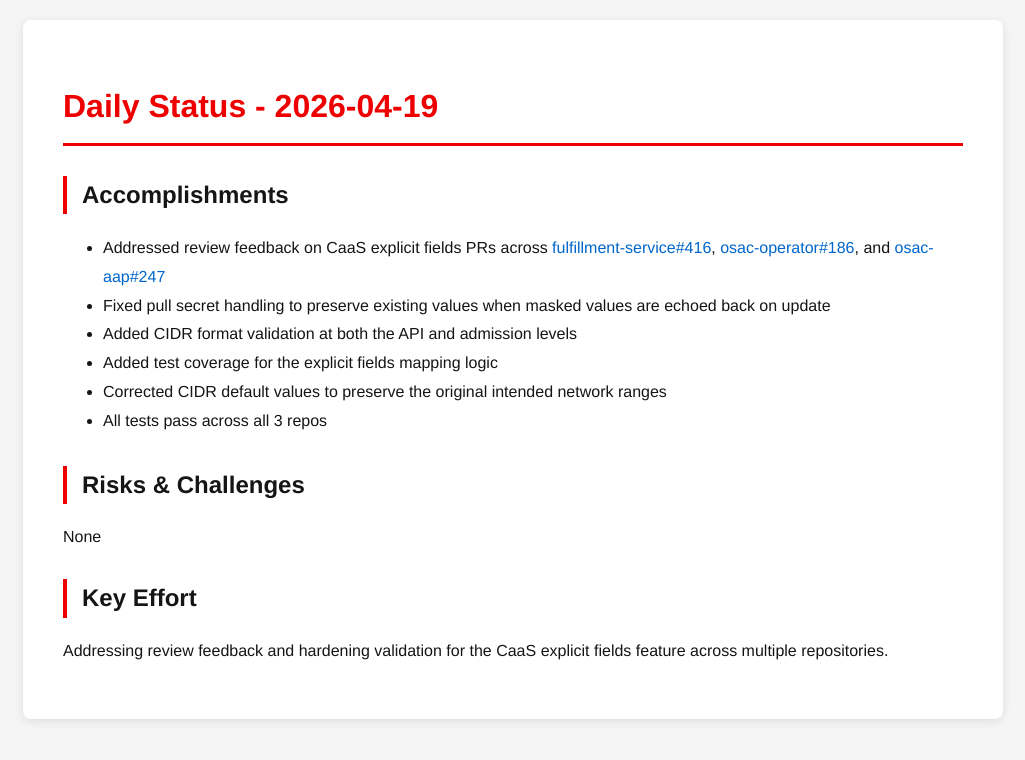
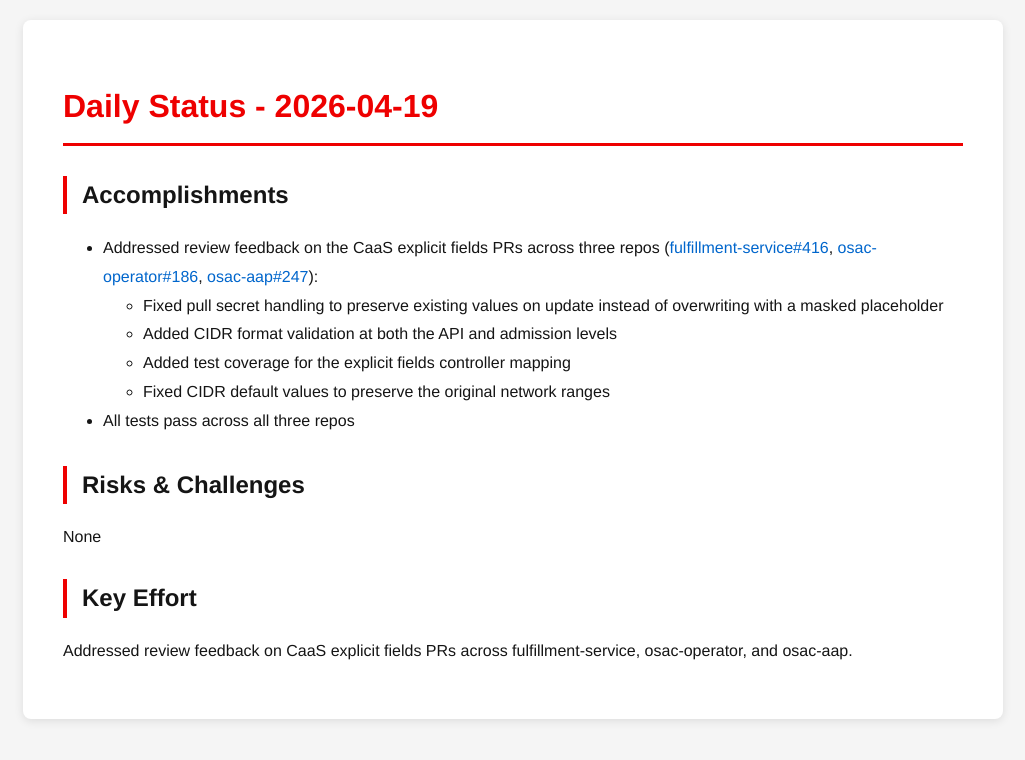
Before and after one commit to tzvatot/daily-status, a Jekyll site: the page built from 2026-04-19.md, in a window 1280 px wide. Shown: the top 760 px of the page, without its empty margins (127-1152 px from the left). Built offline with Jekyll 4.4.1, drawn with Linux system fonts in a browser that asks for light colours.

Commit message:
Daily status update - 2026-04-19

```diff
--- a/2026-04-19.md
+++ b/2026-04-19.md
@@ -7,15 +7,15 @@ date: 2026-04-19
 # Daily Status - 2026-04-19
 
 ## Accomplishments
-- Addressed review feedback on CaaS explicit fields PRs across [fulfillment-service#416](https://github.com/osac-project/fulfillment-service/pull/416), [osac-operator#186](https://github.com/osac-project/osac-operator/pull/186), and [osac-aap#247](https://github.com/osac-project/osac-aap/pull/247)
-- Fixed pull secret handling to preserve existing values when masked values are echoed back on update
-- Added CIDR format validation at both the API and admission levels
-- Added test coverage for the explicit fields mapping logic
-- Corrected CIDR default values to preserve the original intended network ranges
-- All tests pass across all 3 repos
+- Addressed review feedback on the CaaS explicit fields PRs across three repos ([fulfillment-service#416](https://github.com/osac-project/fulfillment-service/pull/416), [osac-operator#186](https://github.com/osac-project/osac-operator/pull/186), [osac-aap#247](https://github.com/osac-project/osac-aap/pull/247)):
+  - Fixed pull secret handling to preserve existing values on update instead of overwriting with a masked placeholder
+  - Added CIDR format validation at both the API and admission levels
+  - Added test coverage for the explicit fields controller mapping
+  - Fixed CIDR default values to preserve the original network ranges
+- All tests pass across all three repos
 
 ## Risks & Challenges
 None
 
 ## Key Effort
-Addressing review feedback and hardening validation for the CaaS explicit fields feature across multiple repositories.
+Addressed review feedback on CaaS explicit fields PRs across fulfillment-service, osac-operator, and osac-aap.
```
